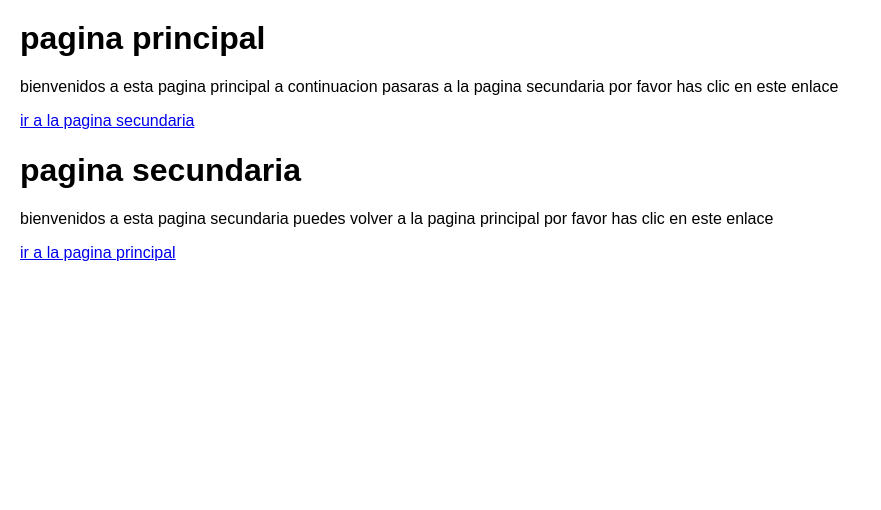
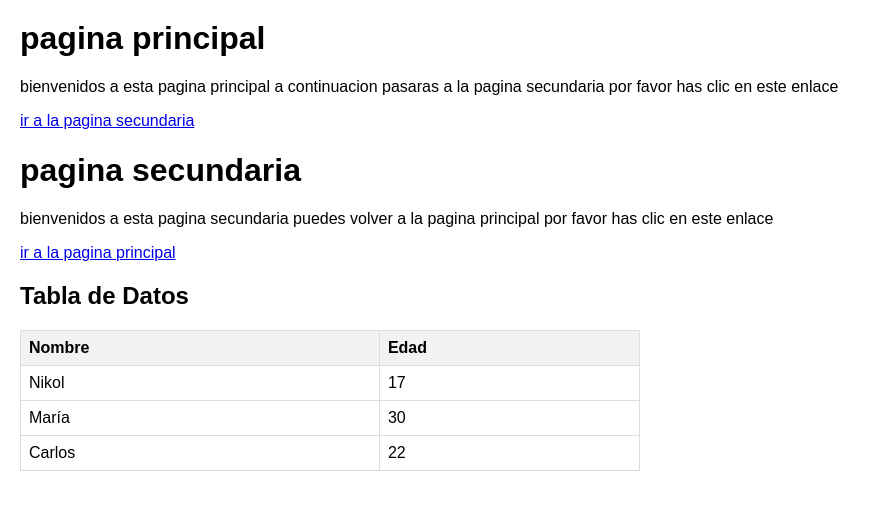
Before and after one commit to nikol1312/Nikol, a plain HTML site: page index.html in a window 1280 px wide. Shown: the whole page, without its empty margins (0-881 px from the left). Drawn offline with Linux system fonts and the light colour scheme.

Commit message:
version 2-v2 modificado

```diff
--- a/index.html
+++ b/index.html
@@ -39,3 +39,53 @@
 
 </body>
 </html>
+
+
+
+
+    <!DOCTYPE html>
+    <html lang="es">
+    <head>
+        <meta charset="UTF-8">
+        <meta name="viewport" content="width=device-width, initial-scale=1.0">
+        <title>Tabla de Datos</title>
+        <style>
+            table {
+                width: 50%;
+                border-collapse: collapse;
+                margin: 20px 0;
+            }
+            th, td {
+                border: 1px solid #ddd;
+                padding: 8px;
+                text-align: left;
+            }
+            th {
+                background-color: #f2f2f2;
+            }
+        </style>
+    </head>
+    <body>
+
+        <h2>Tabla de Datos</h2>
+        <table>
+            <tr>
+                <th>Nombre</th>
+                <th>Edad</th>
+            </tr>
+            <tr>
+                <td>Nikol</td>
+                <td>17</td>
+            </tr>
+            <tr>
+                <td>María</td>
+                <td>30</td>
+            </tr>
+            <tr>
+                <td>Carlos</td>
+                <td>22</td>
+            </tr>
+        </table>
+
+    </body>
+    </html>
```
